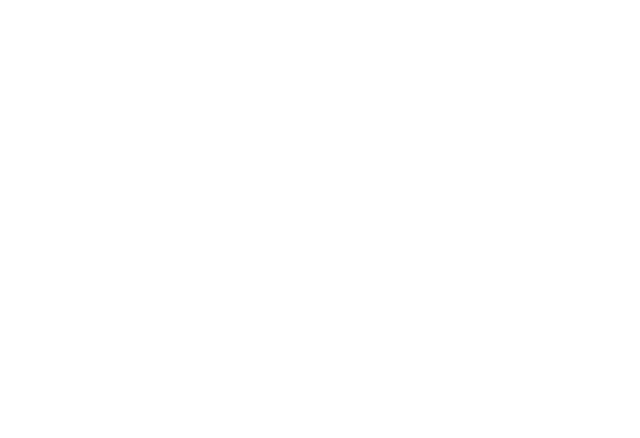
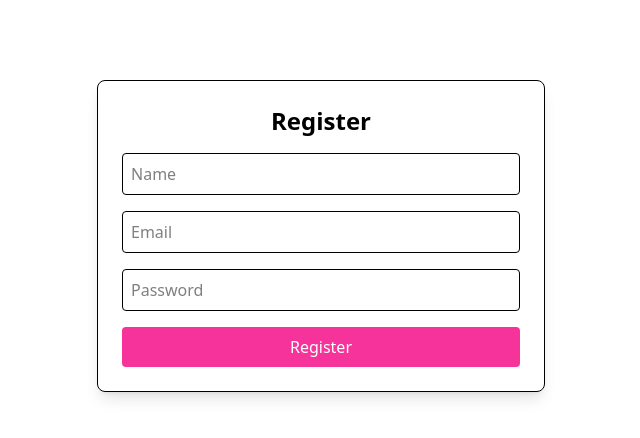
Before and after one commit to Srishti-Chhapre/BlushBloom, a React (Vite) app: page /#/register in a window 1280 px wide. Before the commit this address had no page. Shown: the top 438 px of the page, without its empty margins (319-959 px from the left). Built offline with nearby package versions, Linux system fonts and the light colour scheme.

Commit message:
login register complete

```diff
--- a/package.json
+++ b/package.json
@@ -9,8 +9,8 @@
     "build": "vite build",
     "lint": "eslint .",
     "preview": "vite preview",
-   "predeploy": "npm run build",
-  "deploy": "gh-pages -d dist"
+    "predeploy": "npm run build",
+    "deploy": "gh-pages -d dist"
   },
   "dependencies": {
     "@tailwindcss/vite": "^4.1.11",
@@ -18,6 +18,7 @@
     "react": "^19.1.0",
     "react-dom": "^19.1.0",
     "react-router-dom": "^7.6.2",
+    "react-toastify": "^11.0.5",
     "vite": "^7.0.0"
   },
   "devDependencies": {
--- /dev/null
+++ b/src/components/Auth/Login.jsx
@@ -0,0 +1,56 @@
+import { useState } from 'react';
+import { useNavigate } from 'react-router-dom';
+
+const Login = () => {
+  const [credentials, setCredentials] = useState({ email: '', password: '' });
+  const [error, setError] = useState('');
+  const navigate = useNavigate();
+
+  const handleChange = (e) => {
+    setCredentials({ ...credentials, [e.target.name]: e.target.value });
+  };
+
+  const handleSubmit = (e) => {
+    e.preventDefault();
+    const storedUser = JSON.parse(localStorage.getItem('user'));
+
+    if (!storedUser || storedUser.email !== credentials.email || storedUser.password !== credentials.password) {
+      setError('Invalid email or password!');
+      return;
+    }
+
+    localStorage.setItem('isLoggedIn', true);
+    alert('Login Successful!');
+    navigate('/');
+  };
+
+  return (
+    <div className="max-w-md mx-auto mt-20 p-6 border rounded-lg shadow-lg">
+      <h2 className="text-2xl font-bold mb-4 text-center">Login</h2>
+      {error && <p className="text-red-500 mb-4">{error}</p>}
+      <form onSubmit={handleSubmit} className="space-y-4">
+        <input
+          type="email"
+          name="email"
+          placeholder="Email"
+          value={credentials.email}
+          onChange={handleChange}
+          className="w-full p-2 border rounded"
+        />
+        <input
+          type="password"
+          name="password"
+          placeholder="Password"
+          value={credentials.password}
+          onChange={handleChange}
+          className="w-full p-2 border rounded"
+        />
+        <button type="submit" className="w-full bg-pink-500 text-white p-2 rounded hover:bg-pink-600">
+          Login
+        </button>
+      </form>
+    </div>
+  );
+};
+
+export default Login;
--- /dev/null
+++ b/src/components/Auth/Register.jsx
@@ -0,0 +1,73 @@
+import { useState } from 'react';
+import { useNavigate } from 'react-router-dom';
+import { toast } from 'react-toastify';
+
+const Register = () => {
+  const [user, setUser] = useState({ name: '', email: '', password: '' });
+  const [error, setError] = useState('');
+  const navigate = useNavigate();
+
+  const handleChange = (e) => {
+    setUser({ ...user, [e.target.name]: e.target.value });
+  };
+
+  const handleSubmit = (e) => {
+    e.preventDefault();
+
+    if (!user.name || !user.email || !user.password) {
+      setError('All fields are required!');
+      toast.error('All fields are required!');
+      return;
+    }
+
+    const existingUser = JSON.parse(localStorage.getItem('user'));
+
+    if (existingUser && existingUser.email === user.email) {
+      setError('User already exists!');
+      toast.error('User already exists!');
+      return;
+    }
+
+    localStorage.setItem('user', JSON.stringify(user));
+    toast.success('Registered Successfully!');
+    navigate('/login');
+  };
+
+  return (
+    <div className="max-w-md mx-auto mt-20 p-6 border rounded-lg shadow-lg">
+      <h2 className="text-2xl font-bold mb-4 text-center">Register</h2>
+      {error && <p className="text-red-500 mb-4">{error}</p>}
+      <form onSubmit={handleSubmit} className="space-y-4">
+        <input
+          type="text"
+          name="name"
+          placeholder="Name"
+          value={user.name}
+          onChange={handleChange}
+          className="w-full p-2 border rounded"
+        />
+        <input
+          type="email"
+          name="email"
+          placeholder="Email"
+          value={user.email}
+          onChange={handleChange}
+          className="w-full p-2 border rounded"
+        />
+        <input
+          type="password"
+          name="password"
+          placeholder="Password"
+          value={user.password}
+          onChange={handleChange}
+          className="w-full p-2 border rounded"
+        />
+        <button type="submit" className="w-full bg-pink-500 text-white p-2 rounded hover:bg-pink-600">
+          Register
+        </button>
+      </form>
+    </div>
+  );
+};
+
+export default Register;
--- a/src/components/Header/UserMenu.jsx
+++ b/src/components/Header/UserMenu.jsx
@@ -1,18 +1,45 @@
-import { Link } from 'react-router-dom';
+import { Link, useNavigate } from 'react-router-dom';
+import { User } from 'lucide-react';
 
 const UserMenu = () => {
-  const isLoggedIn = false; // Replace this with authentication check later
+  const isLoggedIn = localStorage.getItem('isLoggedIn');
+  const navigate = useNavigate();
+
+  const handleLogout = () => {
+    localStorage.removeItem('isLoggedIn');
+    alert('Logged out!');
+    navigate('/login');
+  };
 
   return (
     <div className="text-gray-700">
       {isLoggedIn ? (
-        <Link to="/profile" className="font-medium hover:text-pink-600">
-          My Account
-        </Link>
+        <div className="flex items-center gap-4">
+          <Link to="/profile" className="hover:text-pink-600">
+            <User size={24} />
+          </Link>
+          <button
+            onClick={handleLogout}
+            className="bg-gray-200 text-gray-700 px-3 py-1 rounded hover:bg-gray-300"
+          >
+            Logout
+          </button>
+        </div>
       ) : (
-        <Link to="/login" className="font-medium hover:text-pink-600">
-          Login / Register
-        </Link>
+        <div className="flex gap-2">
+          <Link
+            to="/login"
+            className="font-medium bg-pink-500 p-2 text-white rounded hover:bg-pink-600"
+          >
+            Login
+          </Link>
+          <Link
+            to="/register"
+            className="font-medium bg-pink-500 p-2 text-white rounded hover:bg-pink-600"
+          >
+            Register
+          </Link>
+        </div>
       )}
     </div>
   );
--- a/src/main.jsx
+++ b/src/main.jsx
@@ -3,7 +3,9 @@
 import { HashRouter, Routes, Route } from "react-router-dom";
 import "./index.css";
 
-import { CartProvider } from "./ContextAPI/CartContext"; // ✅ Correct import
+import { CartProvider } from "./ContextAPI/CartContext";
+import 'react-toastify/dist/ReactToastify.css';
+import { ToastContainer } from 'react-toastify';
 
 import Home from "./components/Home/Home";
 import CategoryPage from "./components/CategoryPage/CategoryPage";
@@ -11,12 +13,15 @@
 import AboutUs from "./components/AboutUs/AboutUs";
 import ContactUs from "./components/ContactUs/ContactUs";
 import ProductPage from "./components/ProductPage/ProductPage";
-import CartPage from "./components/CartPage/CartPage"; // If you have a cart page
+import CartPage from "./components/CartPage/CartPage";
 import BuyNowPage from "./components/BuyNowPage/BuyNowPage";
+import Login from "./components/Auth/Login";
+import Register from "./components/Auth/Register";
 
 createRoot(document.getElementById("root")).render(
+
   <React.StrictMode>
-    <CartProvider> {/* ✅ Wrap your entire app inside CartProvider */}
+    <CartProvider>
       <HashRouter>
         <Routes>
           <Route path="/" element={<Home />} />
@@ -27,8 +32,11 @@
           <Route path="/product/:id" element={<ProductPage />} />
           <Route path="/cart" element={<CartPage />} /> {/* Example route */}
           <Route path="/buy-now/:id" element={<BuyNowPage />} />
+          <Route path="/login" element={<Login/>}/>
+          <Route path="/register" element={<Register/>}/>
         </Routes>
       </HashRouter>
     </CartProvider>
+    <ToastContainer />
   </React.StrictMode>
 );
```
Also changed, not shown: 1 other file (tests, documents, lock files or other folders).
